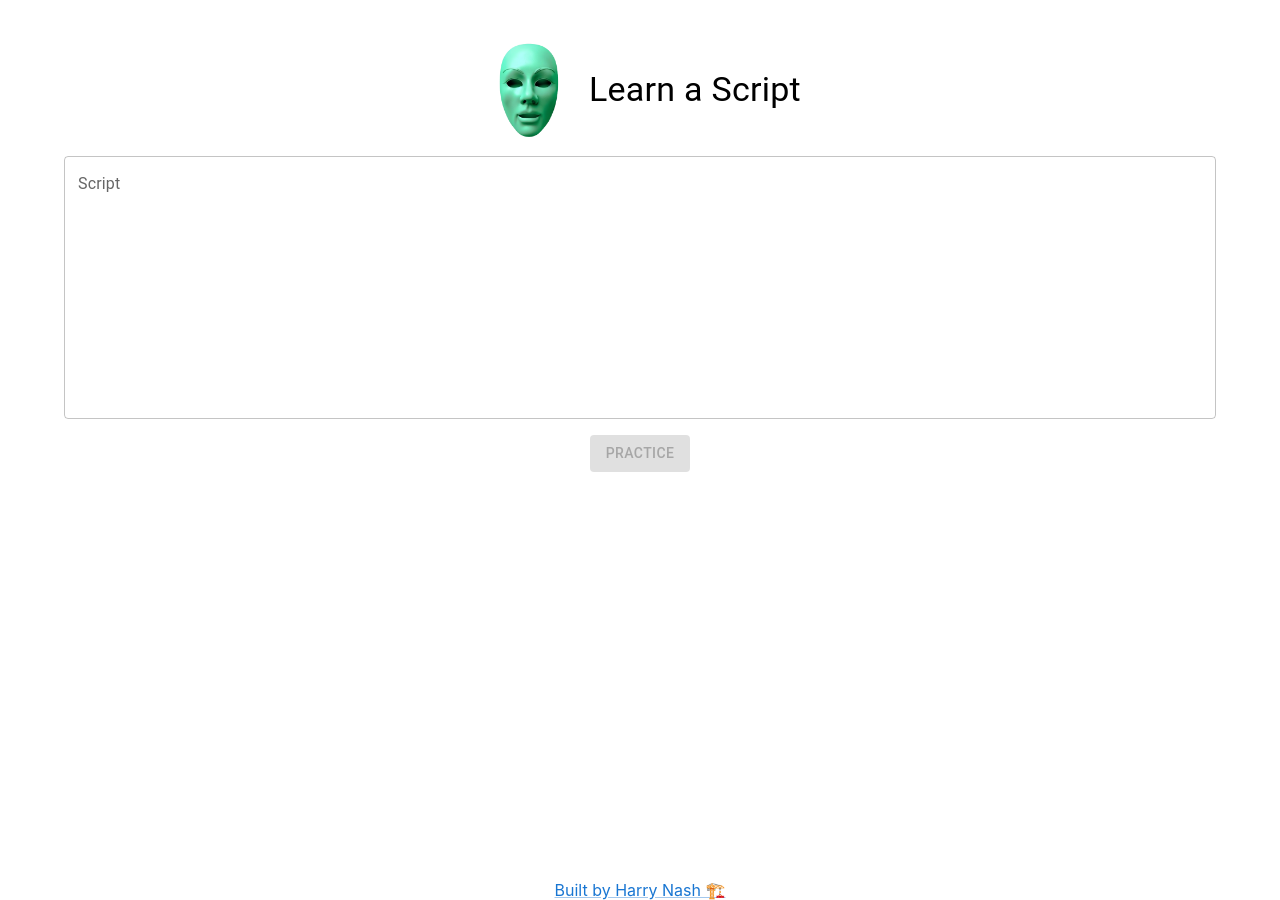
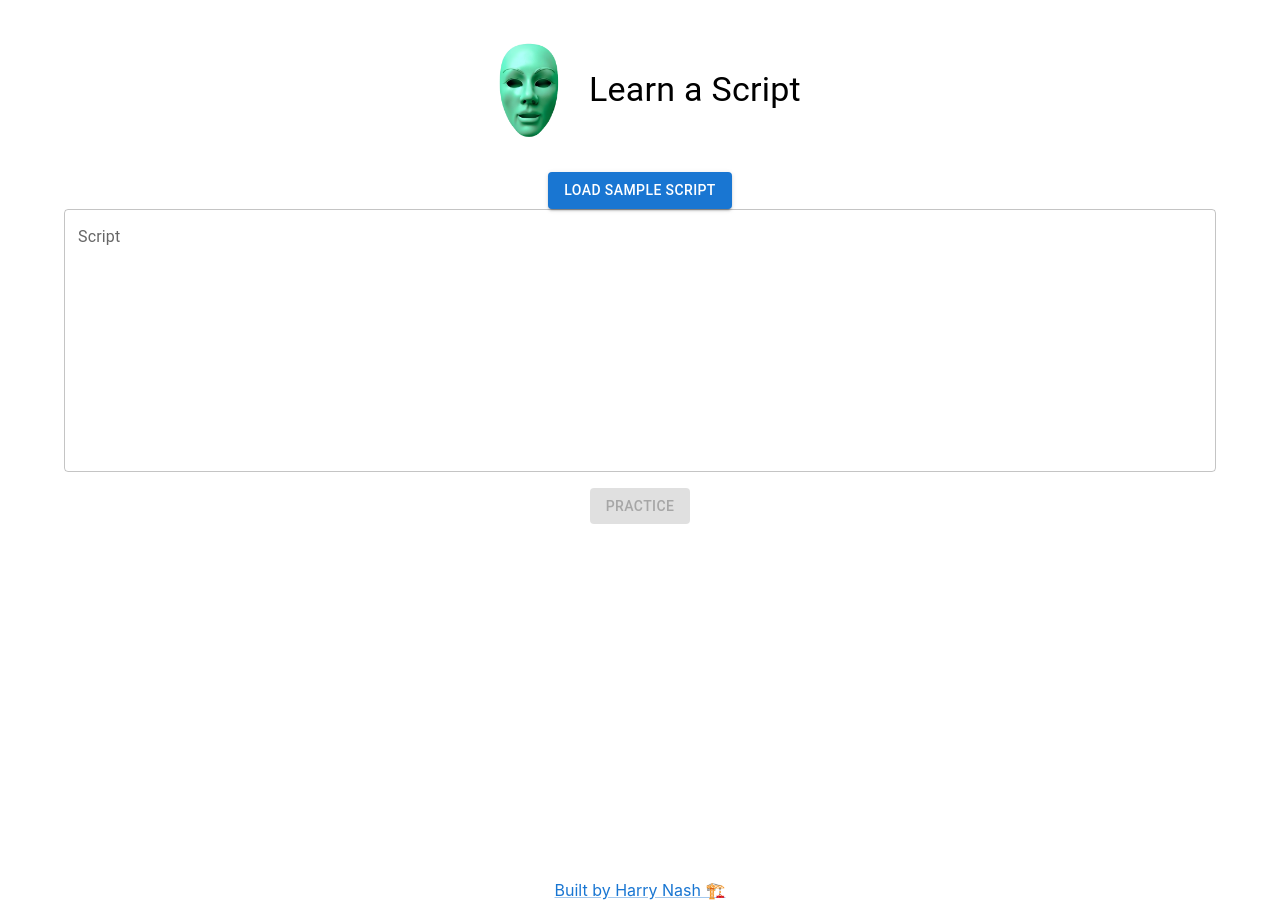
Before and after one commit to HarryNash/learn-a-script, a React (Create React App) app: page / in a window 1280 px wide. Built offline with nearby package versions, Linux system fonts and the light colour scheme.

Commit message:
Display percentage correctness

```diff
--- a/src/App.tsx
+++ b/src/App.tsx
@@ -11,11 +11,11 @@ const TextBoxWithButton: React.FC = () => {
   const [script, setScript] = useState('');
   const [showNewTextBox, setShowNewTextBox] = useState(false);
   const [attempt, setAttempt] = useState('');
+  const [correctness, setCorrectness] = useState(-1);
   const [success, setSuccess] = useState(true);
   const [difference, setDifference] = useState(<></>);
   const [gif, setGif] = useState('');
   const [scriptLineNumber, setScriptLineNumber] = useState(0);
-  const [fade, setFade] = useState(false); // State to trigger fading effect
   const [startTime, setStartTime] = useState(0);
   const [endTime, setEndTime] = useState(0);
   const [firstAttempts, setFirstAttempts] = useState('');
@@ -33,6 +33,12 @@ const TextBoxWithButton: React.FC = () => {
     setShowNewTextBox(true);
     setStartTime(Date.now());
     setEndTime(0);
+  };
+
+  const handleLoadSample = () => {
+    setScript(
+      "Now Linus, I want you to take a good look at Charlie Brown's face.\nWould you please hold still a minute, Charlie Brown, I want Linus to study your face.\nNow, this is what you call a Failure Face, Linus."
+    );
   };
 
   const getStyledPart = (part, index) => {
@@ -55,6 +61,7 @@ const TextBoxWithButton: React.FC = () => {
       const diffObj = Diff.diffWords(attempt, expected);
       const diffFound = <Typography component="span">{diffObj.map(getStyledPart)}</Typography>;
       setDifference(diffFound);
+      setCorrectness(levenshteinCorrectness);
       if (levenshteinCorrectness >= 0.95) {
         setGif(happyGif);
         setSuccess(true);
@@ -85,13 +92,6 @@ const TextBoxWithButton: React.FC = () => {
       }
 
       setAttempt('');
-      setTimeout(() => {
-        setFade(true);
-        setTimeout(() => {
-          setFade(false);
-          setGif('');
-        }, 2000);
-      }, 1000);
     }
   };
 
@@ -104,6 +104,14 @@ const TextBoxWithButton: React.FC = () => {
         </Box>
         {!showNewTextBox && (
           <Box display="flex" flexDirection="column" alignItems="center" justifyContent="center" width="90%" p={2}>
+            <Button
+              variant="contained"
+              color="primary"
+              onClick={handleLoadSample}
+              sx={{ marginTop: 2 }} // Adding some margin on top of the button
+            >
+              Load Sample Script
+            </Button>
             <TextField
               inputProps={{
                 autocomplete: 'new-password',
@@ -150,13 +158,14 @@ const TextBoxWithButton: React.FC = () => {
           />
         )}
         {!attempt && <Box mt={2}> {difference} </Box>}
+        {!attempt && correctness != -1 && <Box mt={2}> {100 * correctness}% correct </Box>}
         {firstPassAccuracy != -1 && (
           <Typography>Total first pass accuracy: {Math.round(100 * firstPassAccuracy)}%</Typography>
         )}
         {endTime != 0 && <Typography>Total time: {Math.round((endTime - startTime) / 1000)} seconds</Typography>}
-        {gif && (
+        {!attempt && gif && (
           <Box mt={2}>
-            <img src={gif} alt={'reaction'} className={fade ? 'fade-out' : ''} />
+            <img src={gif} alt={'reaction'} />
           </Box>
         )}
       </Box>
```
Also changed, not shown: 1 other file (tests, documents, lock files or other folders).
